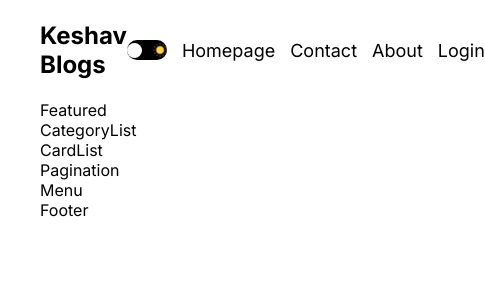
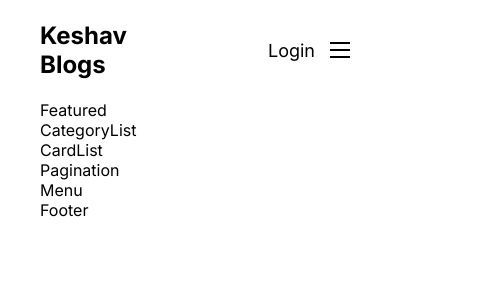
Before and after one commit to KeshavSaraogi/blog, a Next.js app: page / in a window 390 px wide. Shown: the top 300 px of the page, 485 px wide, since content can reach past the window. Built offline with nearby package versions, Linux system fonts and the light colour scheme.

Commit message:
responsive layouts

```diff
--- a/package.json
+++ b/package.json
@@ -12,6 +12,7 @@
     "eslint": "8.48.0",
     "eslint-config-next": "13.4.19",
     "next": "13.4.19",
+    "next-auth": "^4.24.7",
     "react": "18.2.0",
     "react-dom": "18.2.0"
   }
--- a/src/components/authLinks/AuthLinks.jsx
+++ b/src/components/authLinks/AuthLinks.jsx
@@ -1,8 +1,11 @@
-import React from 'react'
-import Link from 'next/link' // Assuming you're using Next.js
-import styles from "./authLinks.module.css"
+"use client"
+
+import Link from "next/link"
+import { useState } from 'react'
+import styles from './authLinks.module.css'
 
 const AuthLinks = () => {
+  const [open, setOpen] = useState(false)
   const status = "notauthenticated"
 
   return (
@@ -11,9 +14,29 @@
         <Link href="/login">Login</Link>
       ) : (
         <>
-        <Link href="/write">Write</Link>
-          <span className={styles.link}>Logout</span>
+          <Link href="/write">Write</Link>
+          <span className={styles.link}>Login</span>
         </>
+      )}
+      <div className={styles.burger} onClick={() => setOpen(!open)}>
+        <div className={styles.line}></div>
+        <div className={styles.line}></div>
+        <div className={styles.line}></div>
+      </div>
+      {open && (
+        <div className={styles.responsiveMenu}>
+          <Link href="/">Homepage</Link>
+          <Link href="/about">About</Link>
+          <Link href="/contact">Contact</Link>
+          {status === "notauthenticated" ? (
+            <Link href="/login">Login</Link>
+          ) : (
+            <>
+              <Link href="/write">Write</Link>
+              <span className={styles.link}>Login</span>
+            </>
+          )}
+        </div>
       )}
     </>
   )
--- a/src/components/authLinks/authLinks.module.css
+++ b/src/components/authLinks/authLinks.module.css
@@ -1,6 +1,6 @@
 .link {
     cursor: pointer;
-}
+  }
 
 .burger {
     width: 20px;
@@ -17,7 +17,7 @@
     background-color: var(--textColor);
 }
 
-.responsiveMenu{
+.responsiveMenu {
     position: absolute;
     top: 100px;
     left: 0;
@@ -38,7 +38,7 @@
       display: flex;
     }
 
-    .link{
+    .link {
       display: none;
     }
 }
--- a/src/components/navbar/Navbar.jsx
+++ b/src/components/navbar/Navbar.jsx
@@ -2,7 +2,7 @@
 import styles from './navbar.module.css'
 import Image from 'next/image'
 import Link from 'next/link'
-import ThemeToggle from '../themeToggle/ThemeToggle'
+//import ThemeToggle from '../themeToggle/ThemeToggle'
 import AuthLinks from '../authLinks/AuthLinks'
 
 const Navbar = () => {
@@ -16,10 +16,9 @@
             </div>
             <div className={styles.logo}>Keshav Blogs</div>
             <div className={styles.links}>
-                <ThemeToggle />
-                <Link href="/">Homepage</Link>
-                <Link href="/">Contact</Link>
-                <Link href="/">About</Link>
+                <Link href="/" className={styles.link}>Homepage</Link>
+                <Link href="/" className={styles.link}>Contact</Link>
+                <Link href="/" className={styles.link}>About</Link>
                 <AuthLinks />
             </div>
         </div>
--- a/src/components/themeToggle/ThemeToggle.jsx
+++ /dev/null
@@ -1,16 +0,0 @@
-import Image from "next/image";
-import styles from "./themeToggle.module.css";
-
-const ThemeToggle = () => {
-
-  return (
-      <div className={styles.container}>
-        <Image src='/moon.png' alt="" width={14} height={14} />
-        <div className={styles.ball}></div>
-        <Image src='/sun.png' alt="" width={14} height={14} />
-      </div>
-
-  );
-};
-
-export default ThemeToggle;
--- a/src/components/themeToggle/themeToggle.module.css
+++ /dev/null
@@ -1,19 +0,0 @@
-.container {
-    width: 40px;
-    height: 20px;
-    border-radius: 50px;
-    cursor: pointer;
-    display: flex;
-    align-items: center;
-    justify-content: space-between;
-    background-color: black;
-    position: relative;
-}
-
-.ball{
-    width: 15px;
-    height: 15px;
-    border-radius: 50%;
-    position: absolute;
-    background-color: white;
-}
```
Also changed, not shown: 2 other files (tests, documents, lock files or other folders).
